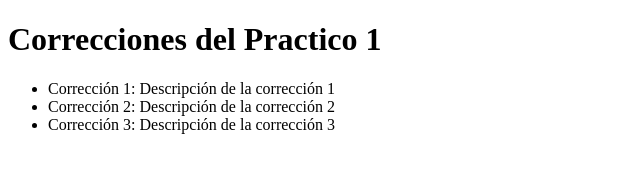
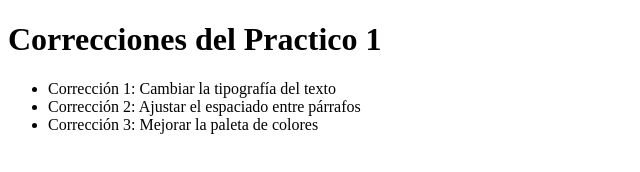
Before and after one commit to GustavoGines/Clase1MS2, a plain HTML site: page index.html in a window 1280 px wide. Shown: the full height of the page, 0-640 px from the left. Drawn offline with Linux system fonts and the light colour scheme.

```diff
--- a/index.html
+++ b/index.html
@@ -8,9 +8,9 @@
 <body>
     <h1>Correcciones del Practico 1</h1>
     <ul>
-        <li>Corrección 1: Descripción de la corrección 1</li>
-        <li>Corrección 2: Descripción de la corrección 2</li>
-        <li>Corrección 3: Descripción de la corrección 3</li>
+        <li>Corrección 1: Cambiar la tipografía del texto</li>
+        <li>Corrección 2: Ajustar el espaciado entre párrafos</li>
+        <li>Corrección 3: Mejorar la paleta de colores</li>
     </ul>
 </body>
 </html>
```
